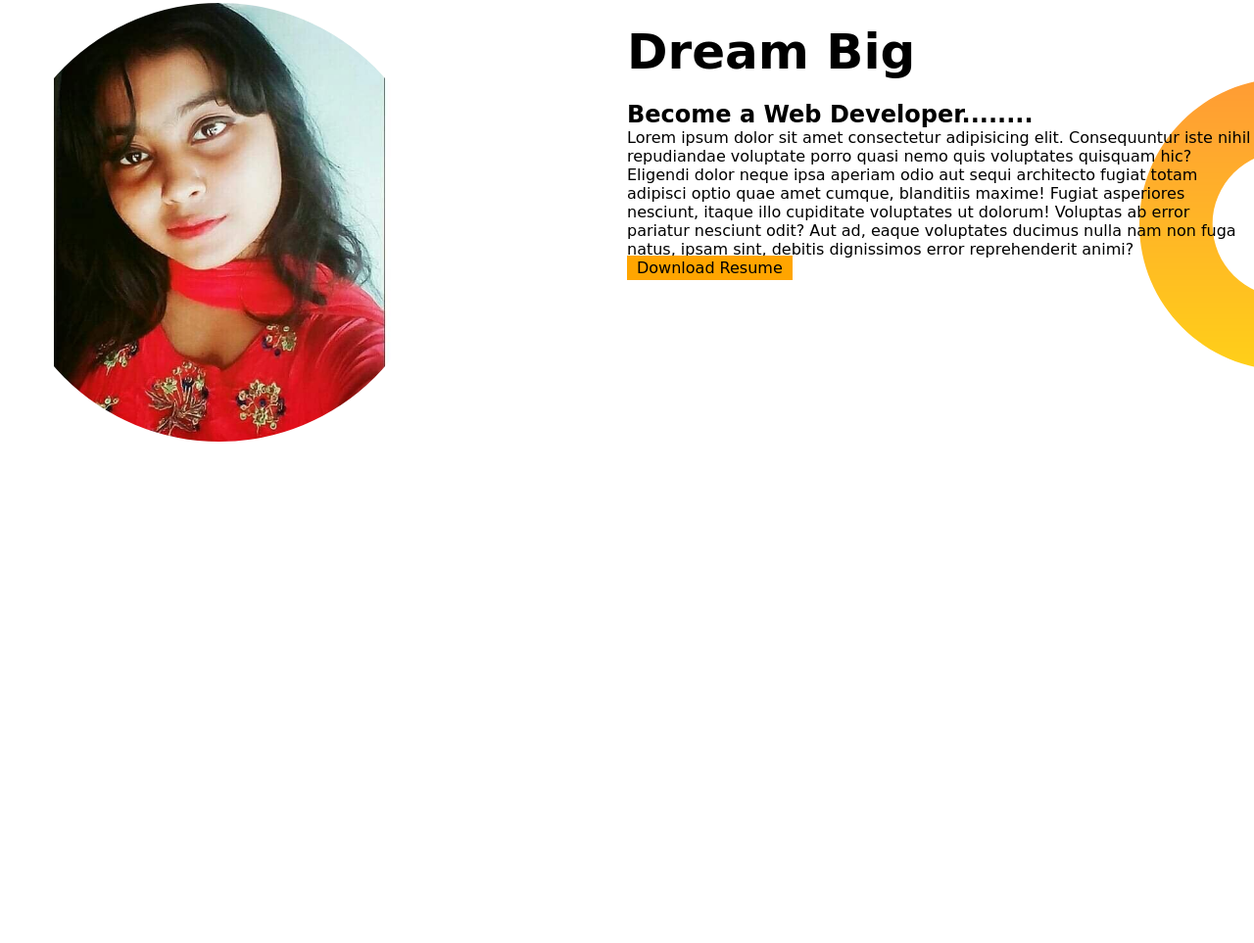
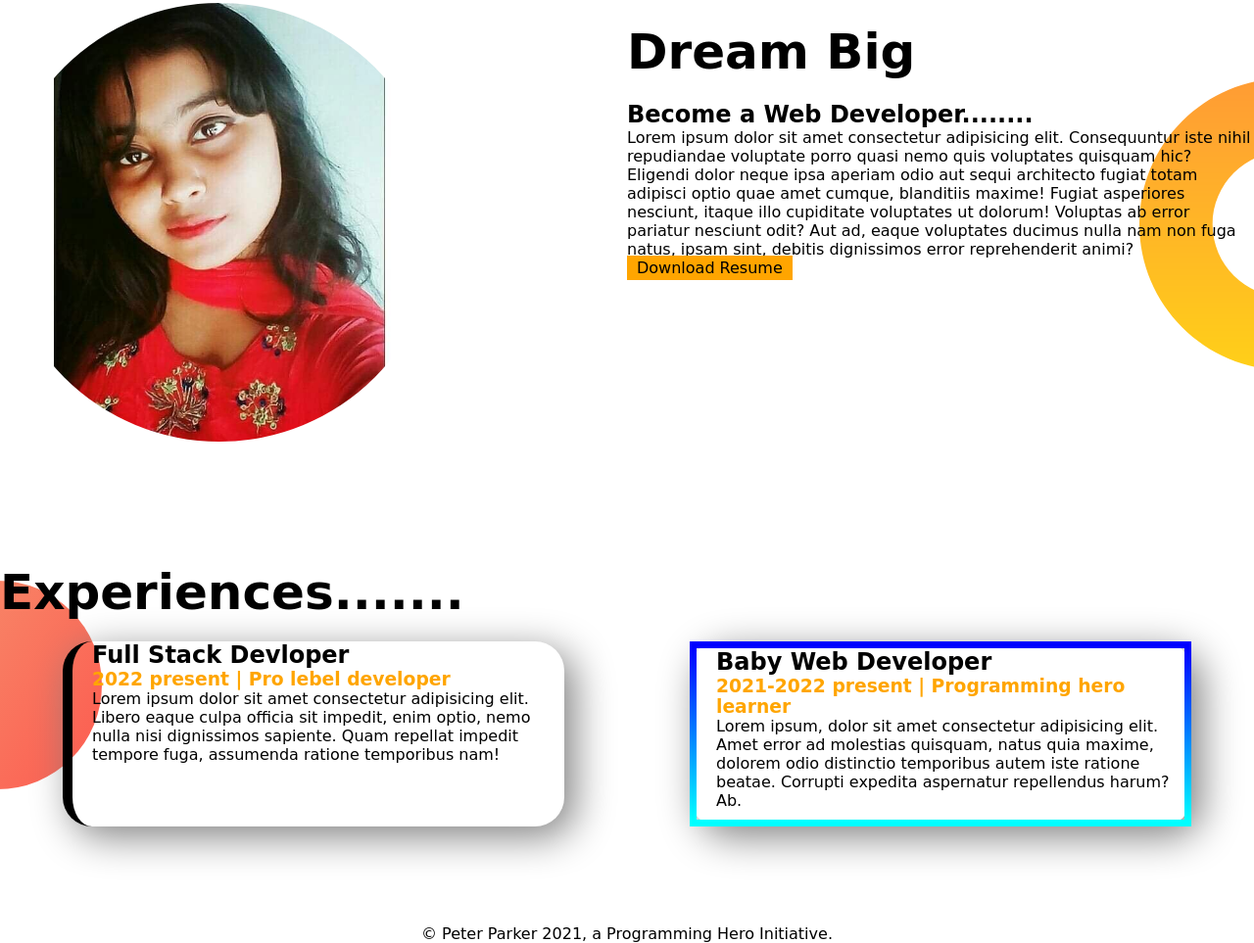
Before and after one commit to bilkis01/developer-protfolio, a plain HTML site: page index.html in a window 1280 px wide. Shown: the part 545-1508 px from the top of the page at 98% size. Before the commit the page ends 1100 px from the top, so only its background shows below. Drawn offline with Linux system fonts and the light colour scheme; a web font is replaced by a local one.

Commit message:
Fotter add

```diff
--- a/index.html
+++ b/index.html
@@ -11,7 +11,7 @@
     <link rel="stylesheet" href="style.css">
 </head>
 <body>
-    <section class="top-banner">
+    <section class="top-banner container">
         <div class="half-width">
             <h1>Welcome To</h1>
             <h1><span class="orange-color">Developer</span> World!!</h1>
@@ -24,7 +24,7 @@
             <img src="images/mahea.jpg" alt="">
         </div>
     </section>
-    <section class="dream-big">
+    <section class="dream-big container">
         <div class="half-width">
             <img src="images/tarin.jpg" alt="">
         </div>
@@ -37,5 +37,28 @@
         </div>
 
     </section>
+
+    <section class="experience">
+        <h1>Experiences.......</h1>
+        <div class="container">
+            <div class="stack-1">
+                <h2>Full Stack Devloper</h2>
+                <h3 class="orange-color">2022 present | Pro lebel developer</h3>
+                <p>Lorem ipsum dolor sit amet consectetur adipisicing elit. Libero eaque culpa officia sit impedit, enim optio, nemo nulla nisi dignissimos sapiente. Quam repellat impedit tempore fuga, assumenda ratione temporibus nam!</p>
+            </div>
+            <div id="web-dev1" class="stack-1">
+                <h2>Baby Web Developer</h2>
+                <h3 class="orange-color">2021-2022 present | Programming hero learner</h3>
+                <p>Lorem ipsum, dolor sit amet consectetur adipisicing elit. Amet error ad molestias quisquam, natus quia maxime, dolorem odio distinctio temporibus autem iste ratione beatae. Corrupti expedita aspernatur repellendus harum? Ab.</p>
+            </div>
+        </div>
+
+    </section>
+
+    <footer>
+        <p>
+            © Peter Parker 2021, a Programming Hero Initiative.
+        </p>
+    </footer>
 </body>
 </html>
--- a/style.css
+++ b/style.css
@@ -13,7 +13,7 @@ h1{
 .orange-color{
     color: orange;
 }
-section{
+.container{
     display: flex;
     margin-bottom: 100px;
 }
@@ -43,3 +43,28 @@ section{
     background-repeat: no-repeat;
     background-position: right;
 }
+.experience{
+    background-image: url(images/exp-bg.png);
+    background-repeat: no-repeat;
+    background-position: left;
+}
+.stack-1{
+    width: 40%;
+    margin-right: 5%;
+    margin-left: 5%;
+    padding-left: 20px;
+    padding-right: 10px;
+    padding-bottom: 10px;
+    border-radius: 30px;
+    box-shadow: 10px 10px 40px gray;
+    border-left: 10px solid;
+}
+#web-dev1{
+    border: 7px solid;
+    border-image: linear-gradient(blue,cyan);
+    border-image-slice: 1;
+}
+
+footer p{
+    text-align: center;
+}
```
